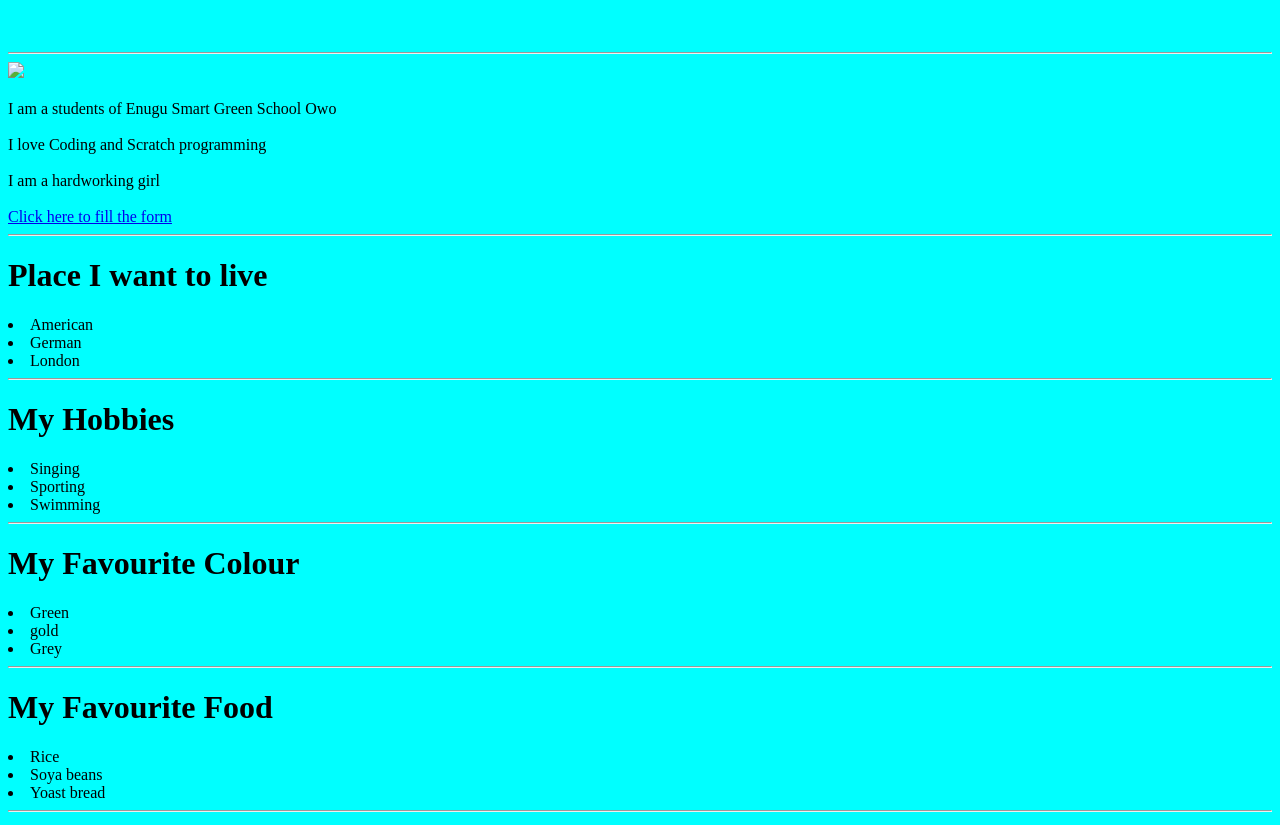
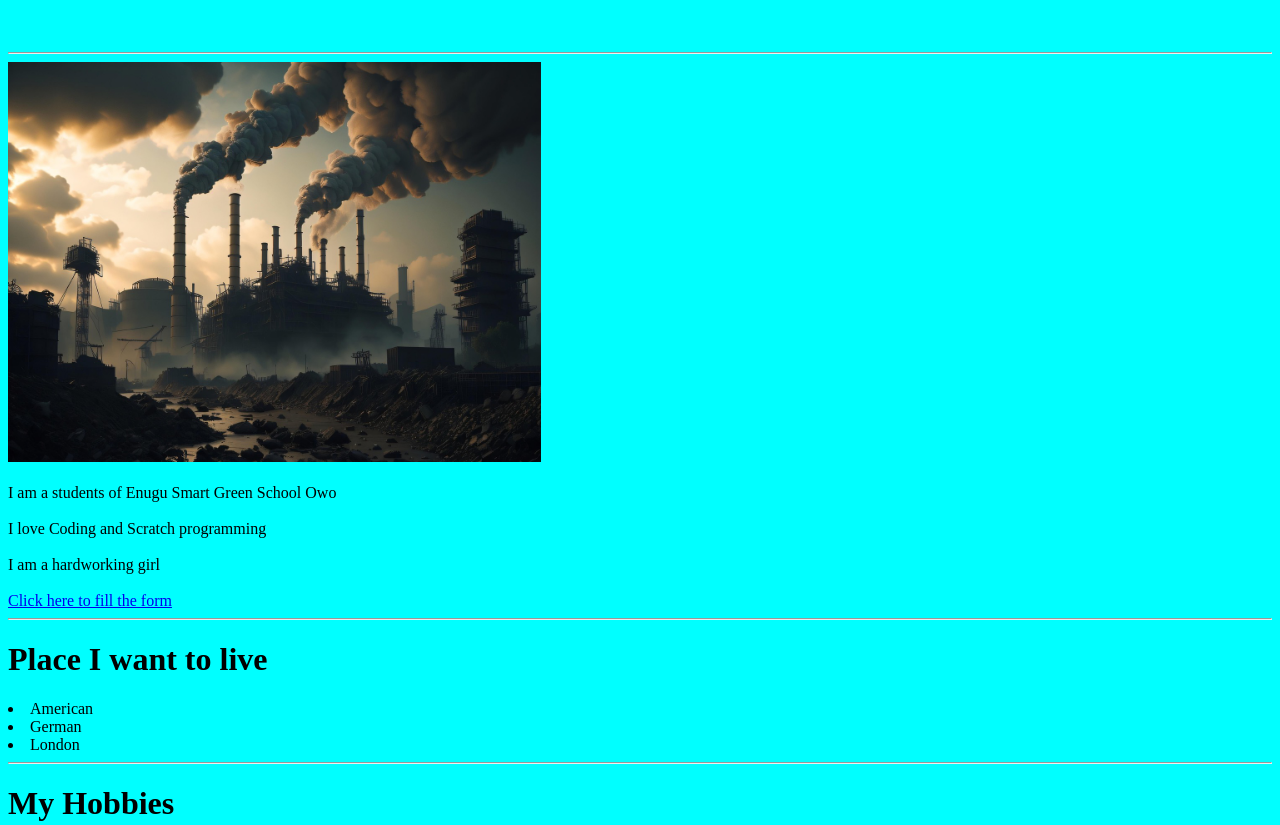
Before and after one commit to BlessingEze/Blessing, a plain HTML site: page index.html in a window 1280 px wide. Shown: the top 825 px of the page. Drawn offline with Linux system fonts and the light colour scheme.

Commit message:
Update index.html

```diff
--- a/index.html
+++ b/index.html
@@ -13,7 +13,7 @@
 
     </style>
     <body bgcolor="aqua">
-     <img src="blessing pics/elv.jpg"><br><br>
+     <img src="elv.jpg"><br><br>
     <a>I am a students of Enugu Smart Green School Owo</a><br> <br>
     <a>I love Coding and Scratch programming</a><br> <br>
     <a>I am a hardworking girl</a><br> <br>
```
